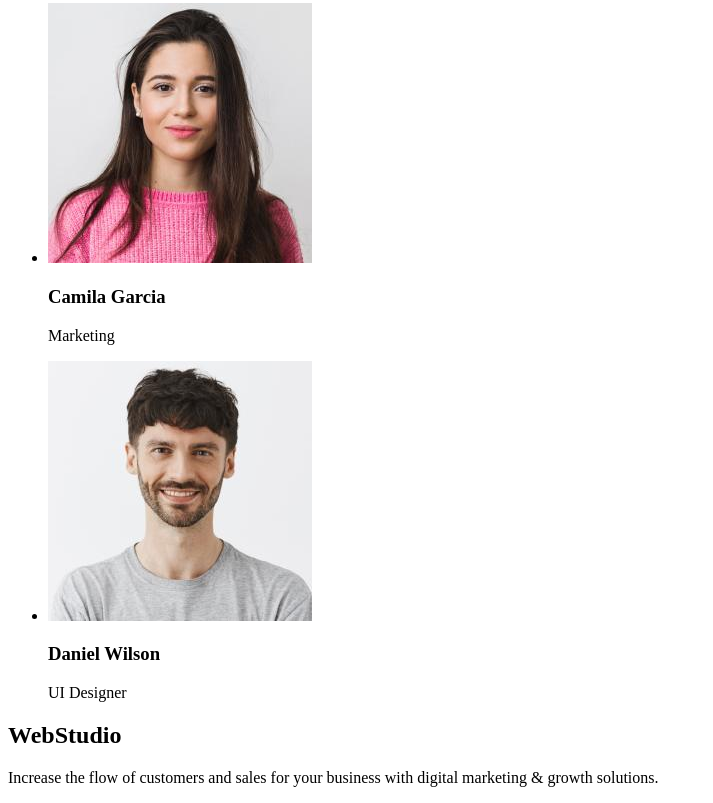
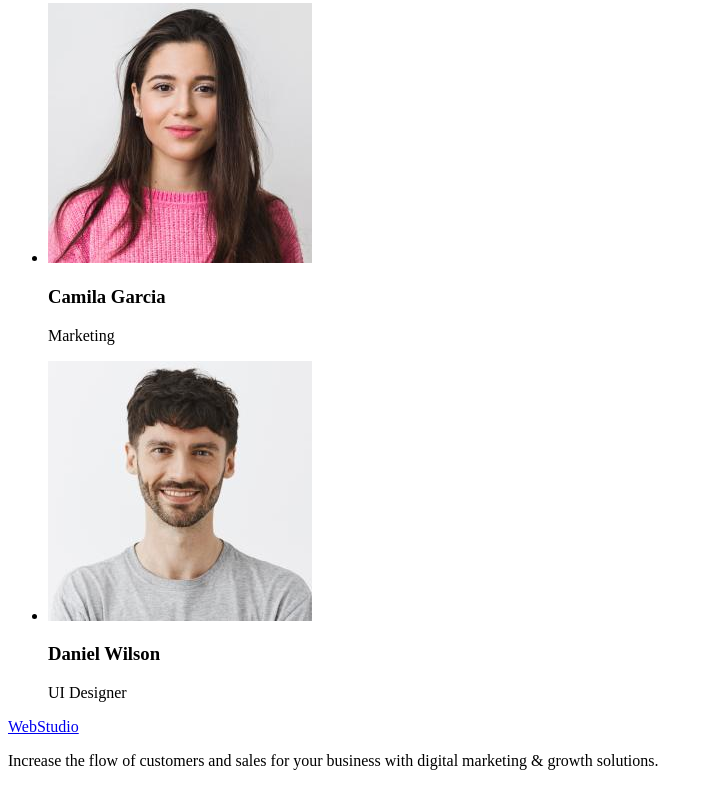
Before and after one commit to Br0kEnM1Nd-Git/goit-markup-hw-01, a plain HTML site: page index.html in a window 1280 px wide. Shown: the part 2303-3106 px from the top of the page, without its empty margins (0-713 px from the left). Drawn offline with Linux system fonts and the light colour scheme.

Commit message:
footer-fixed

```diff
--- a/index.html
+++ b/index.html
@@ -139,7 +139,7 @@
     </main>
     <!-- Footer -->
     <footer>
-      <h2><span>Web</span>Studio</h2>
+      <a href="./index.html">WebStudio</a>
       <p>
         Increase the flow of customers and sales for your business with digital
         marketing & growth solutions.
```
